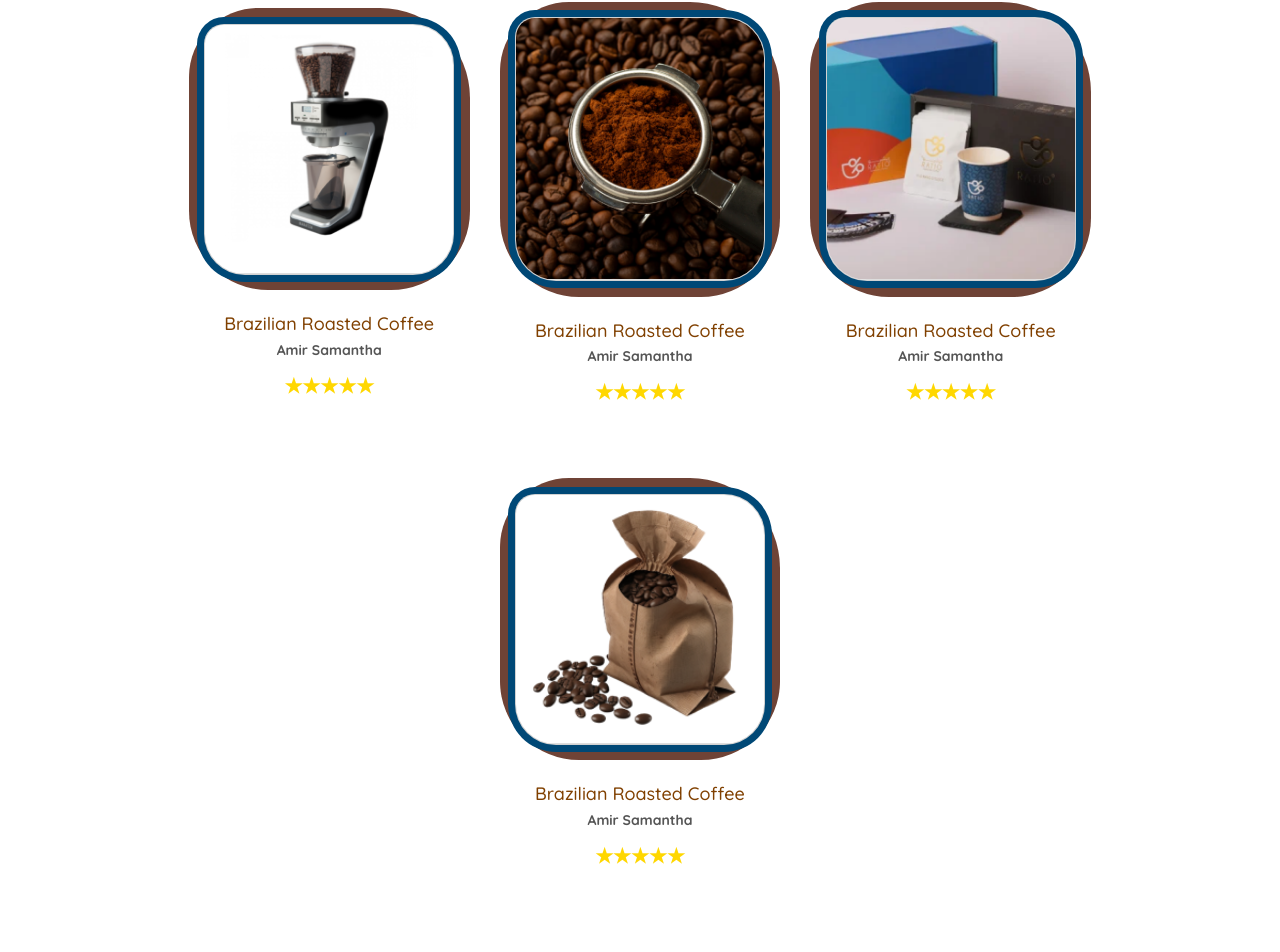
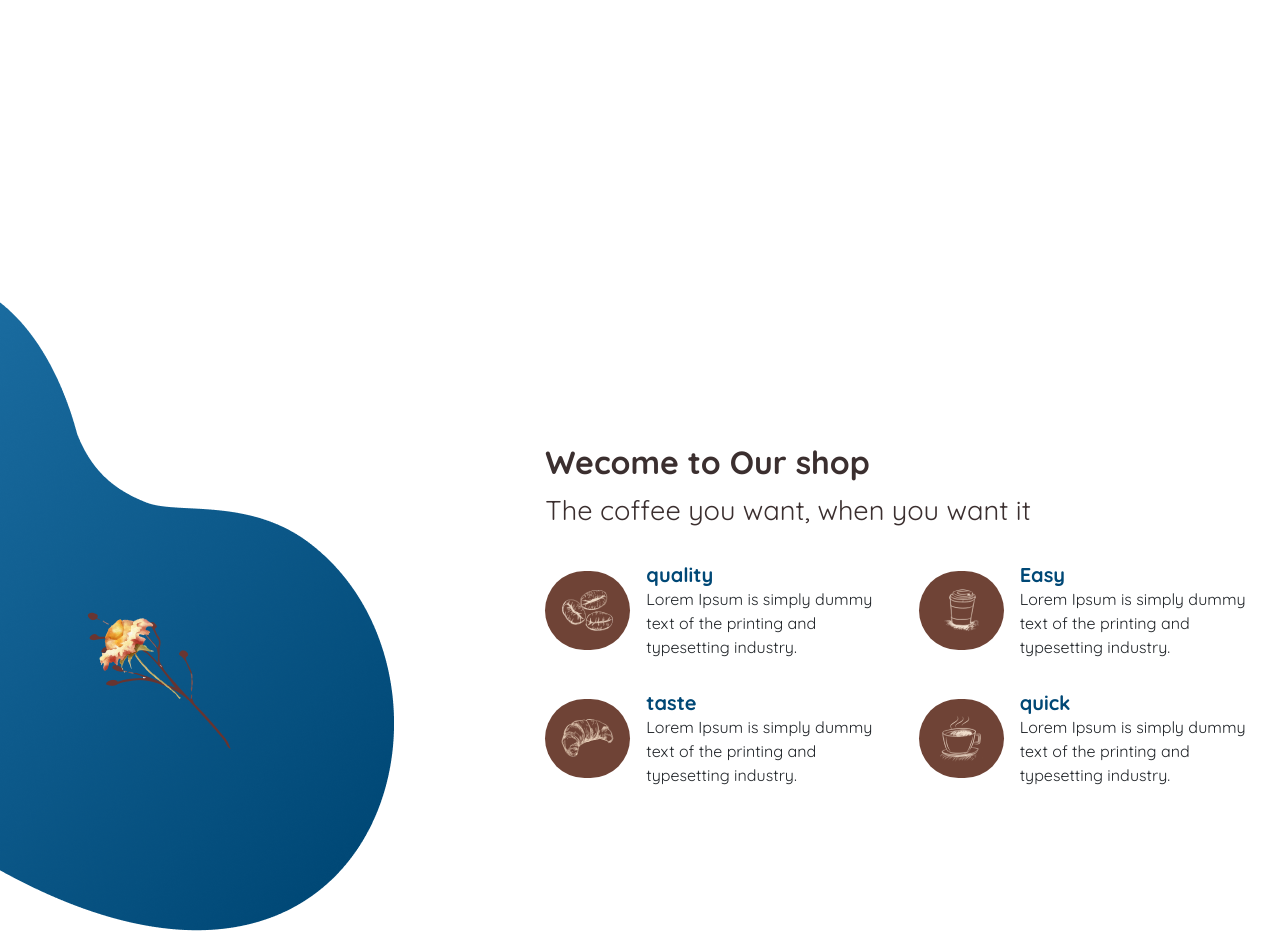
Before and after one commit to ABDALLAHMETWALLY250/neop, a Vue app: page / in a window 1280 px wide. Shown: the part 1091-2043 px from the top of the page. Built offline with nearby package versions, Linux system fonts and the light colour scheme.

Commit message:
Update OurProducts.vue

```diff
--- a/src/components/OurProducts.vue
+++ b/src/components/OurProducts.vue
@@ -1,6 +1,6 @@
-<template >
+<template>
   <div class="ourProducts">
-    <div class="title">
+    <div class="titles">
       <span class="first_title">Our Products</span>
       <h4 class="second_title">Special to Try</h4>
     </div>
@@ -20,60 +20,60 @@
         </button>
         <button
           class="nav-link"
-          id="nav-profile-tab"
+          id="nav-special-offers-tab"
           data-bs-toggle="tab"
-          data-bs-target="#nav-profile"
+          data-bs-target="#nav-special-offers"
           type="button"
           role="tab"
-          aria-controls="nav-profile"
+          aria-controls="nav-special-offers"
           aria-selected="false"
         >
           Special offers
         </button>
         <button
           class="nav-link"
-          id="nav-contact-tab"
+          id="nav-best-seller-tab"
           data-bs-toggle="tab"
-          data-bs-target="#nav-contact"
+          data-bs-target="#nav-best-seller"
           type="button"
           role="tab"
-          aria-controls="nav-contact"
+          aria-controls="nav-best-seller"
           aria-selected="false"
         >
           Best seller
         </button>
         <button
           class="nav-link"
-          id="nav-contact-tab"
+          id="nav-roasting-tab"
           data-bs-toggle="tab"
-          data-bs-target="#nav-contact"
+          data-bs-target="#nav-roasting"
           type="button"
           role="tab"
-          aria-controls="nav-contact"
+          aria-controls="nav-roasting"
           aria-selected="false"
         >
           Roasting
         </button>
         <button
           class="nav-link"
-          id="nav-contact-tab"
+          id="nav-coffee-tab"
           data-bs-toggle="tab"
-          data-bs-target="#nav-contact"
+          data-bs-target="#nav-coffee"
           type="button"
           role="tab"
-          aria-controls="nav-contact"
+          aria-controls="nav-coffee"
           aria-selected="false"
         >
           Coffee
         </button>
         <button
           class="nav-link"
-          id="nav-contact-tab"
+          id="nav-coffee-equipment-tab"
           data-bs-toggle="tab"
-          data-bs-target="#nav-contact"
+          data-bs-target="#nav-coffee-equipment"
           type="button"
           role="tab"
-          aria-controls="nav-contact"
+          aria-controls="nav-coffee-equipment"
           aria-selected="false"
         >
           Coffee equipment
@@ -88,121 +88,49 @@
         aria-labelledby="nav-home-tab"
         tabindex="0"
       >
-        <div class="cards">
-          <div class="out_card">
-            <div class="card">
-              <img
-                src="@/assets/images/image 11.png"
-                alt="Brazilian Roasted Coffee"
-                class="product-image"
-              />
-            </div>
-          </div>
-          <div class="product-details">
-            <h2 class="text-center">Brazilian Roasted Coffee</h2>
-            <p class="author text-center">Amir Samantha</p>
-            <div class="rating text-center">
-              <span>&#9733;</span>
-              <span>&#9733;</span>
-              <span>&#9733;</span>
-              <span>&#9733;</span>
-              <span>&#9733;</span>
-            </div>
-          </div>
-        </div>
-
-        <div class="cards">
-          <div class="out_card">
-            <div class="card">
-              <img
-                src="@/assets/images/image 5.png"
-                alt="Brazilian Roasted Coffee"
-                class="product-image"
-              />
-            </div>
-          </div>
-          <div class="product-details">
-            <h2 class="text-center">Brazilian Roasted Coffee</h2>
-            <p class="author text-center">Amir Samantha</p>
-            <div class="rating text-center">
-              <span>&#9733;</span>
-              <span>&#9733;</span>
-              <span>&#9733;</span>
-              <span>&#9733;</span>
-              <span>&#9733;</span>
-            </div>
-          </div>
-        </div>
-
-        <div class="cards">
-          <div class="out_card">
-            <div class="card">
-              <img
-                src="@/assets/images/image 6.png"
-                alt="Brazilian Roasted Coffee"
-                class="product-image"
-              />
-            </div>
-          </div>
-          <div class="product-details">
-            <h2 class="text-center">Brazilian Roasted Coffee</h2>
-            <p class="author text-center">Amir Samantha</p>
-            <div class="rating text-center">
-              <span>&#9733;</span>
-              <span>&#9733;</span>
-              <span>&#9733;</span>
-              <span>&#9733;</span>
-              <span>&#9733;</span>
-            </div>
-          </div>
-        </div>
-
-        <div class="cards">
-          <div class="out_card">
-            <div class="card">
-              <img
-                src="@/assets/images/cofe.png"
-                alt="Brazilian Roasted Coffee"
-                class="product-image"
-              />
-            </div>
-          </div>
-          <div class="product-details">
-            <h2 class="text-center">Brazilian Roasted Coffee</h2>
-            <p class="author text-center">Amir Samantha</p>
-            <div class="rating text-center">
-              <span>&#9733;</span>
-              <span>&#9733;</span>
-              <span>&#9733;</span>
-              <span>&#9733;</span>
-              <span>&#9733;</span>
-            </div>
-          </div>
-        </div>
+        <!-- Products Content -->
       </div>
       <div
         class="tab-pane fade"
-        id="nav-profile"
+        id="nav-special-offers"
         role="tabpanel"
-        aria-labelledby="nav-profile-tab"
+        aria-labelledby="nav-special-offers-tab"
         tabindex="0"
       >
         <h4>Coming Soon</h4>
       </div>
       <div
         class="tab-pane fade"
-        id="nav-contact"
+        id="nav-best-seller"
         role="tabpanel"
-        aria-labelledby="nav-contact-tab"
+        aria-labelledby="nav-best-seller-tab"
         tabindex="0"
       >
         <h4>Coming Soon</h4>
       </div>
       <div
         class="tab-pane fade"
-        id="nav-disabled"
+        id="nav-roasting"
         role="tabpanel"
-        aria-labelledby="nav-disabled-tab"
+        aria-labelledby="nav-roasting-tab"
+        tabindex="0"
+      >
+        <h4>Coming Soon</h4>
+      </div>
+      <div
+        class="tab-pane fade"
+        id="nav-coffee"
+        role="tabpanel"
+        aria-labelledby="nav-coffee-tab"
+        tabindex="0"
+      >
+        <h4>Coming Soon</h4>
+      </div>
+      <div
+        class="tab-pane fade"
+        id="nav-coffee-equipment"
+        role="tabpanel"
+        aria-labelledby="nav-coffee-equipment-tab"
         tabindex="0"
       >
         <h4>Coming Soon</h4>
@@ -210,9 +138,11 @@
     </div>
   </div>
 </template>
+
 <script>
 export default {};
 </script>
+
 <style lang="scss" scoped>
 .titles {
   display: flex;
@@ -225,7 +155,6 @@ export default {};
   color: #3b2f2f;
   font-weight: 400;
   font-size: 1.2rem;
-  //   text-align: center;
 }
 .second_title {
   color: #3b2f2f;
```
